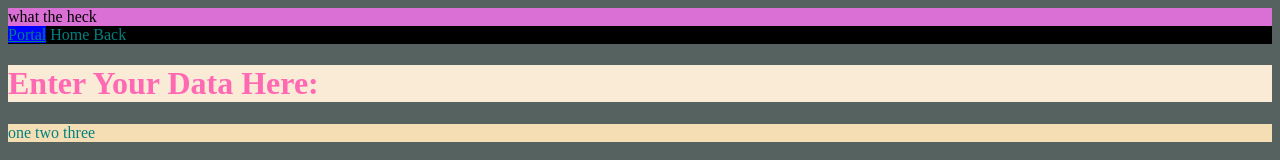
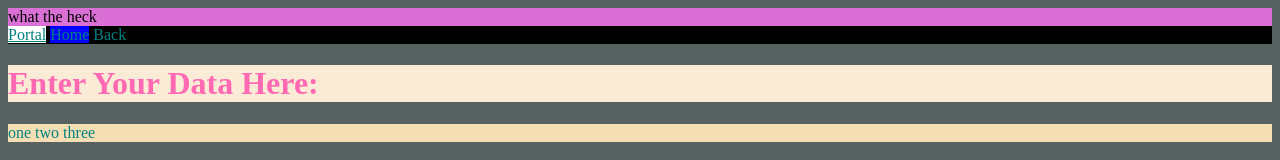
Before and after one commit to a7med3liamin/background-generator, a plain HTML site: page Index.html in a window 1280 px wide. Shown: the top 160 px of the page. Drawn offline with Linux system fonts and the light colour scheme.

Commit message:
change req

```diff
--- a/Index.html
+++ b/Index.html
@@ -21,7 +21,7 @@
         .blue-text{
             color:dodgerblue;
         }
-        li.white  {
+        li.white +li {
             background-color: blue;
         }
     </style>
```
